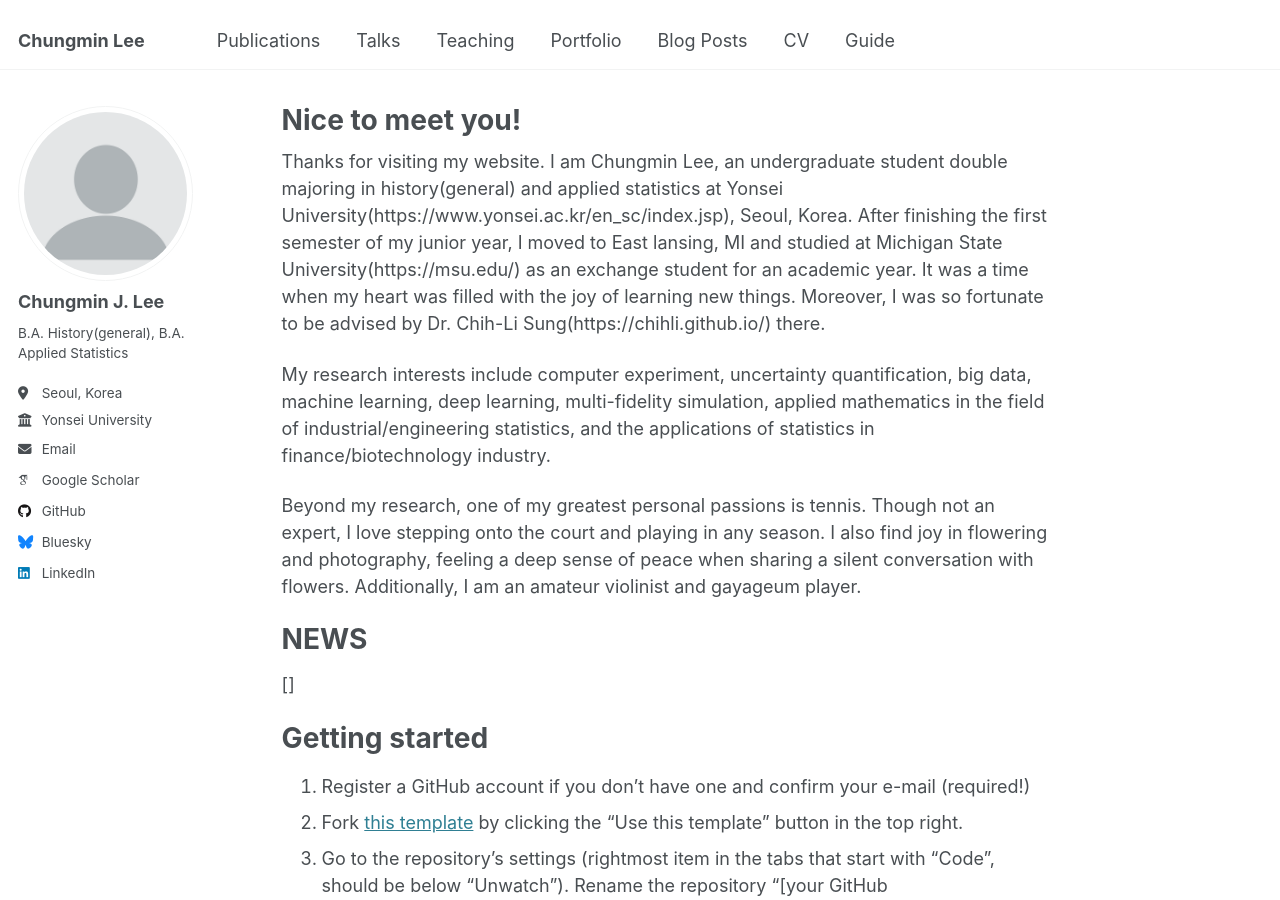
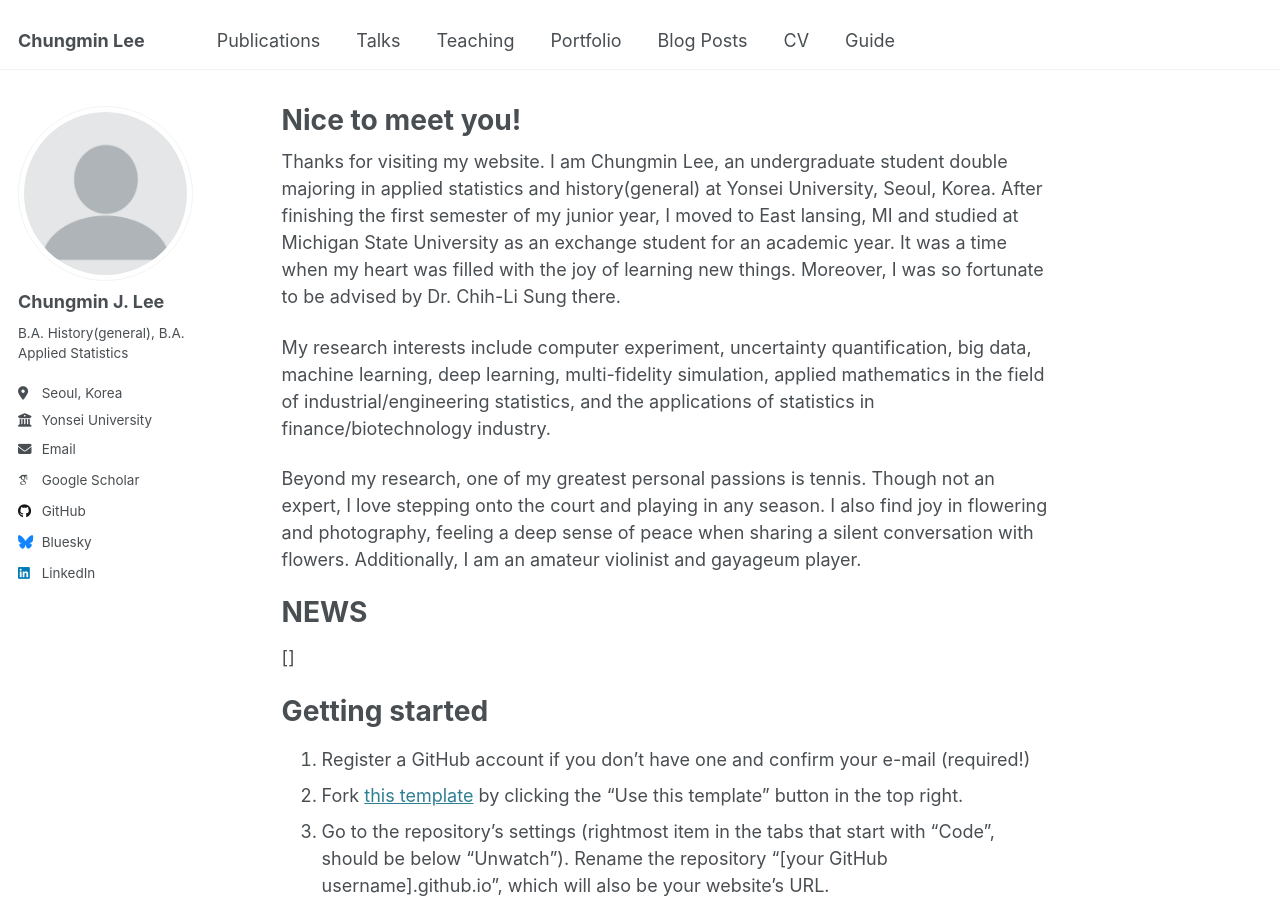
Before and after one commit to Chungminlee08/Chungminlee08.github.io, a Jekyll site: the page built from _pages/about.md, in a window 1280 px wide and 900 px high. Built offline with Jekyll 4.4.1, drawn with Linux system fonts in a browser that asks for light colours; some web fonts are replaced; part of the change alters nothing that is shown.

Commit message:
Update about.md

```diff
--- a/_pages/about.md
+++ b/_pages/about.md
@@ -7,7 +7,7 @@ redirect_from:
   - /about.html
 ---
 
-Thanks for visiting my website. I am Chungmin Lee, an undergraduate student double majoring in history(general) and applied statistics at Yonsei University(https://www.yonsei.ac.kr/en_sc/index.jsp), Seoul, Korea. After finishing the first semester of my junior year, I moved to East lansing, MI and studied at Michigan State University(https://msu.edu/) as an exchange student for an academic year. It was a time when my heart was filled with the joy of learning new things. Moreover, I was so fortunate to be advised by Dr. Chih-Li Sung(https://chihli.github.io/) there.
+Thanks for visiting my website. I am Chungmin Lee, an undergraduate student double majoring in applied statistics and history(general) at Yonsei University, Seoul, Korea. After finishing the first semester of my junior year, I moved to East lansing, MI and studied at Michigan State University as an exchange student for an academic year. It was a time when my heart was filled with the joy of learning new things. Moreover, I was so fortunate to be advised by Dr. Chih-Li Sung there.
 
 My research interests include computer experiment, uncertainty quantification, big data, machine learning, deep learning, multi-fidelity simulation, applied mathematics in the field of industrial/engineering statistics, and the applications of statistics in finance/biotechnology industry.
 
```
